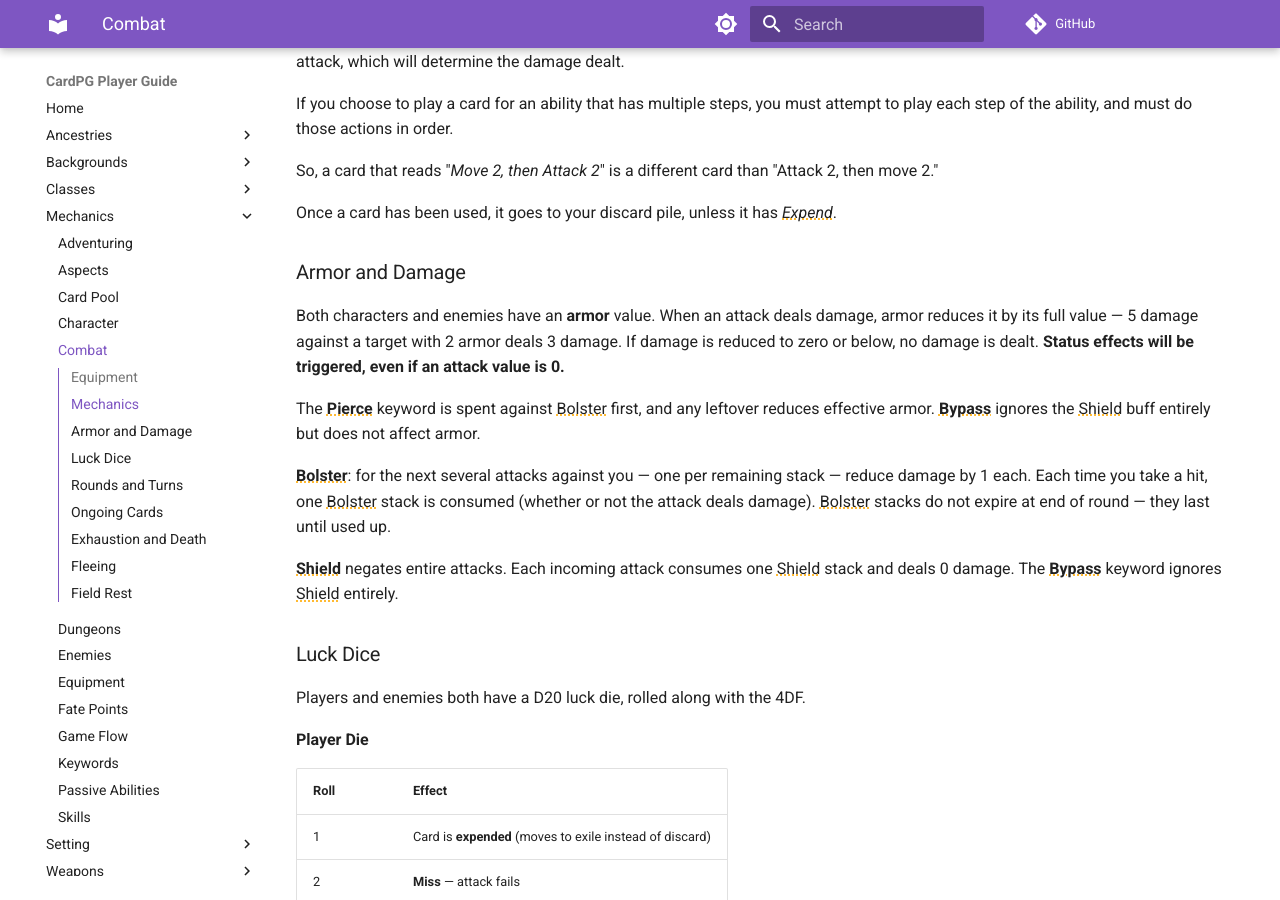
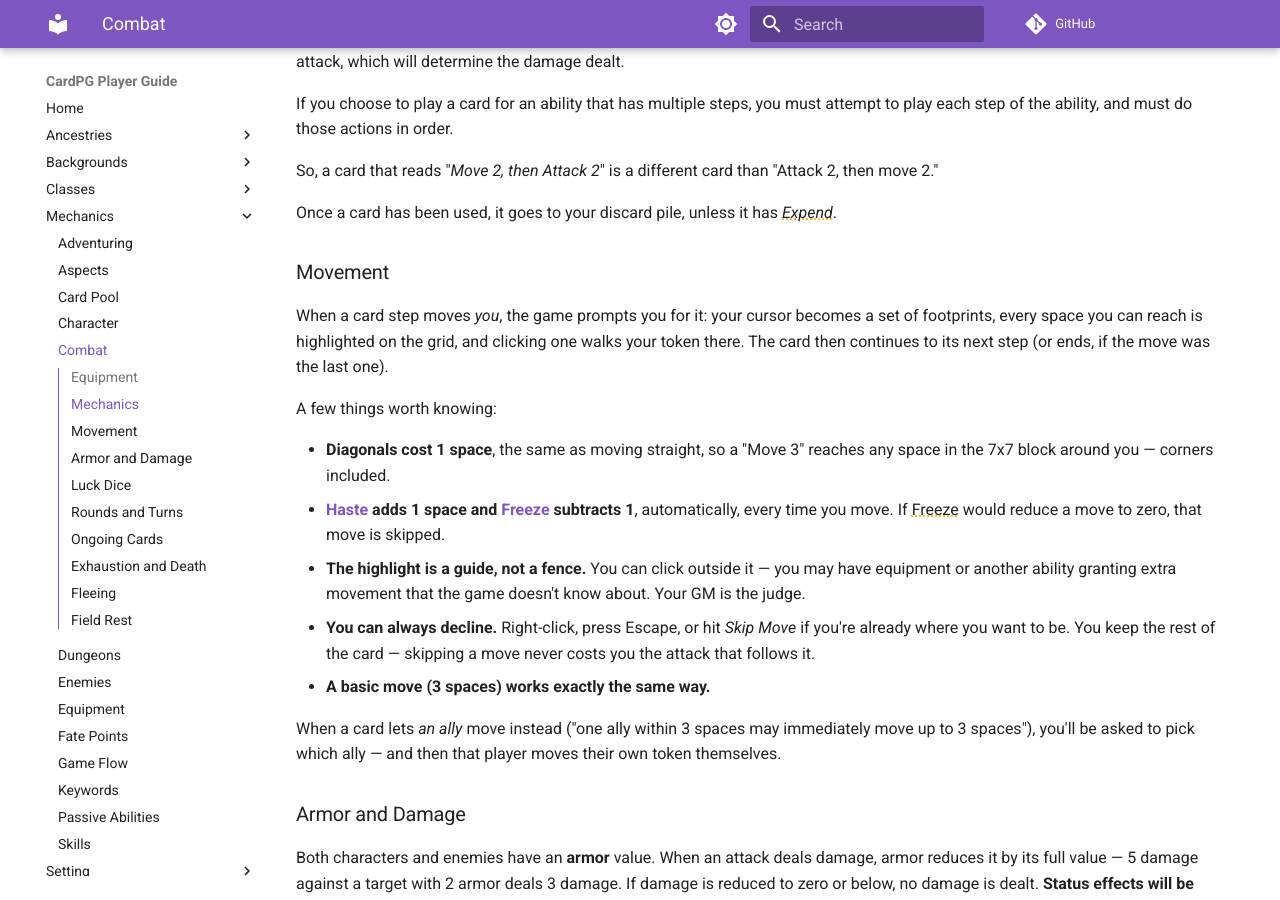
Before and after one commit to mrjoelpearce/CardPG-Guide, an MkDocs documentation site: the page built from docs/Mechanics/Combat.md, in a window 1280 px wide and 900 px high, scrolled down 616 px. Built offline with MkDocs 1.6.1 and Material for MkDocs 9.7.7, drawn with Linux system fonts in a browser that asks for light colours; comment, search, counter and statistics services are not loaded.

Commit message:
Document the interactive movement prompt
Mirrors the vault change from the main CardPG repo: a new Movement section in
Combat.md covering the destination prompt, Chebyshev diagonals, the
Haste/Freeze adjustment, the highlight being guidance rather than a hard
limit, and being able to decline without losing the rest of the card. Freeze
and Haste rows in Keywords.md note that they now apply automatically.

Links use MkDocs relative form rather than the vault's wikilinks.

Co-Authored-By: Claude Opus 5 <noreply@anthropic.com>

```diff
--- a/docs/Mechanics/Combat.md
+++ b/docs/Mechanics/Combat.md
@@ -17,6 +17,20 @@ If you choose to play a card for an ability that has multiple steps, you must at
 So, a card that reads "*Move 2, then Attack 2*" is a different card than "Attack 2, then move 2."
 
 Once a card has been used, it goes to your discard pile, unless it has *Expend*.
+
+### Movement
+
+When a card step moves *you*, the game prompts you for it: your cursor becomes a set of footprints, every space you can reach is highlighted on the grid, and clicking one walks your token there. The card then continues to its next step (or ends, if the move was the last one).
+
+A few things worth knowing:
+
+* **Diagonals cost 1 space**, the same as moving straight, so a "Move 3" reaches any space in the 7x7 block around you — corners included.
+* **[Haste](../Mechanics/Keywords.md) adds 1 space and [Freeze](../Mechanics/Keywords.md) subtracts 1**, automatically, every time you move. If Freeze would reduce a move to zero, that move is skipped.
+* **The highlight is a guide, not a fence.** You can click outside it — you may have equipment or another ability granting extra movement that the game doesn't know about. Your GM is the judge.
+* **You can always decline.** Right-click, press Escape, or hit *Skip Move* if you're already where you want to be. You keep the rest of the card — skipping a move never costs you the attack that follows it.
+* **A basic move (3 spaces) works exactly the same way.**
+
+When a card lets *an ally* move instead ("one ally within 3 spaces may immediately move up to 3 spaces"), you'll be asked to pick which ally — and then that player moves their own token themselves.
 
 ### Armor and Damage
 Both characters and enemies have an **armor** value. When an attack deals damage, armor reduces it by its full value — 5 damage against a target with 2 armor deals 3 damage. If damage is reduced to zero or below, no damage is dealt. **Status effects will be triggered, even if an attack value is 0.**
```
Also changed, not shown: docs/Mechanics/Keywords.md (+2 -2 lines).
